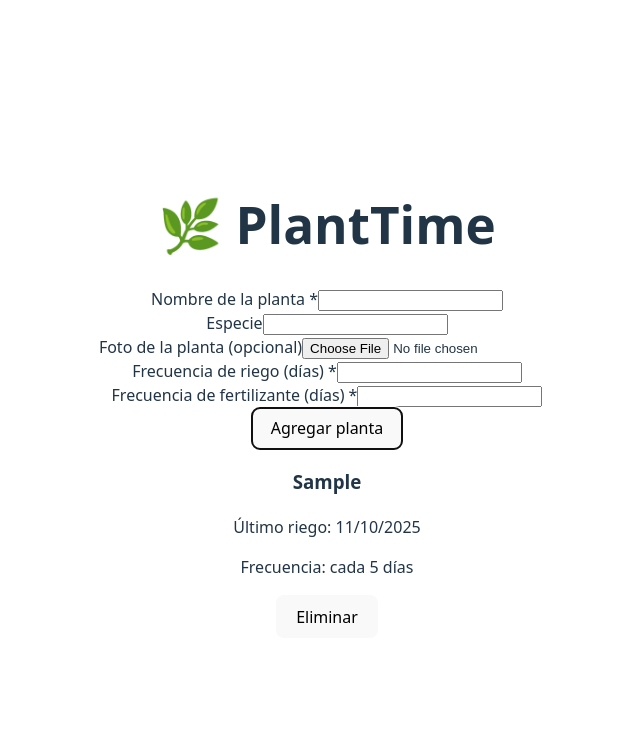
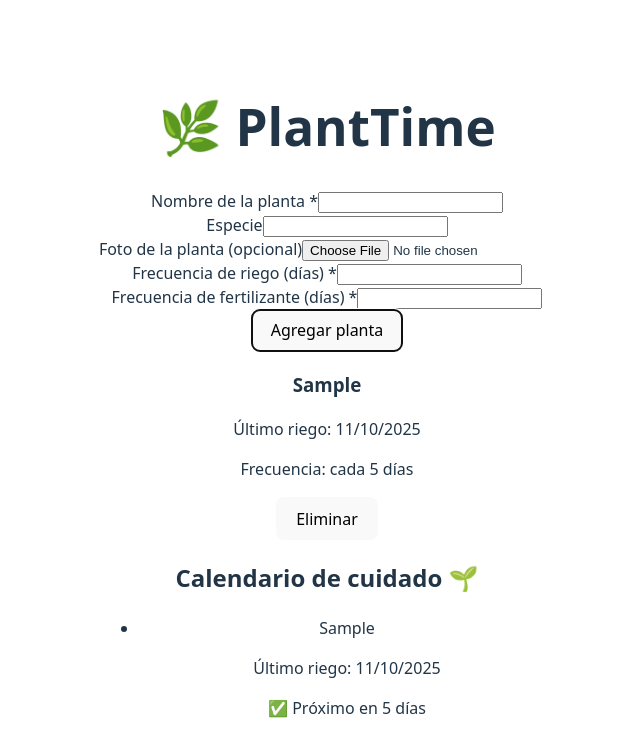
Before and after one commit to veronica-gi/planttime, a React (Vite) app: page / in a window 1280 px wide. Both pictures are taken after typing "Sample", "Sample", "5", "5" into the empty fields and a click on the button "Agregar planta". Shown: the top 756 px of the page, without its empty margins (313-953 px from the left). Built offline with nearby package versions, Linux system fonts and the light colour scheme.

Commit message:
feat: añadir función de calendario

```diff
--- a/src/app/App.tsx
+++ b/src/app/App.tsx
@@ -1,6 +1,7 @@
 import { useState, useEffect } from "react"
 import { PlantForm } from "../ui/components/PlantForm"
 import { PlantCard } from "../ui/components/PlantCard"
+import { PlantCalendar } from "../ui/components/PlantCalendar" // 👈 nuevo import
 import { plantService } from "../core/services/plantService"
 import type { Plant } from "../core/models/Plant"
 import "../ui/styles/app.css"
@@ -32,13 +33,22 @@ function App() {
         {/* Lista de plantas registradas */}
         <div className="grid gap-4 mt-6">
           {plants.length === 0 ? (
-            <p className="text-center text-gray-500">No tienes plantas registradas aún.</p>
+            <p className="text-center text-gray-500">
+              No tienes plantas registradas aún.
+            </p>
           ) : (
             plants.map((plant) => (
-              <PlantCard key={plant.id} plant={plant} onDelete={handleDeletePlant} />
+              <PlantCard
+                key={plant.id}
+                plant={plant}
+                onDelete={handleDeletePlant}
+              />
             ))
           )}
         </div>
+
+        {/* Calendario de cuidados */}
+        <PlantCalendar plants={plants} />
       </div>
     </div>
   )
--- a/src/core/models/Plant.ts
+++ b/src/core/models/Plant.ts
@@ -5,7 +5,7 @@ export interface Plant {
   lastWatered: Date
   wateringFrequency: number // en días
   lastFertilized?: Date
-  fertilizingFrequency?: number
+  fertilizingFrequency: number
   notes?: string
   imageUrl?: string
 }
--- /dev/null
+++ b/src/ui/components/PlantCalendar.tsx
@@ -0,0 +1,62 @@
+import type { Plant } from "../../core/models/Plant"
+
+interface PlantCalendarProps {
+  plants: Plant[]
+}
+
+export function PlantCalendar({ plants }: PlantCalendarProps) {
+  const today = new Date()
+
+  // Función para calcular los días desde la última acción
+  const daysSince = (date: Date) => {
+    const diff = Math.floor(
+      (today.getTime() - new Date(date).getTime()) / (1000 * 60 * 60 * 24)
+    )
+    return diff
+  }
+
+  // Determinar si toca riego o fertilizante
+  const getStatus = (plant: Plant) => {
+    const days = daysSince(plant.lastWatered)
+    const needsWater = days >= plant.wateringFrequency
+    const needsFertilizer =
+      plant.fertilizingFrequency && days >= plant.fertilizingFrequency
+
+    if (needsWater && needsFertilizer) return "💧🌿 Riego y fertilizante"
+    if (needsWater) return "💧 Riego"
+    if (needsFertilizer) return "🌿 Fertilizante"
+    return `✅ Próximo en ${Math.min(
+      plant.wateringFrequency - days,
+      plant.fertilizingFrequency - days
+    )} días`
+  }
+
+  return (
+    <div className="mt-8 bg-white dark:bg-zinc-800 p-6 rounded-xl shadow-md">
+      <h2 className="text-xl font-semibold mb-4">Calendario de cuidado 🌱</h2>
+
+      {plants.length === 0 ? (
+        <p className="text-gray-500">No tienes plantas registradas aún.</p>
+      ) : (
+        <ul className="space-y-3">
+          {plants.map((plant) => (
+            <li
+              key={plant.id}
+              className="p-3 border rounded-md flex items-center justify-between dark:border-zinc-700"
+            >
+              <div>
+                <p className="font-medium">{plant.name}</p>
+                <p className="text-sm text-gray-500">
+                  Último riego: {new Date(plant.lastWatered).toLocaleDateString()}
+                </p>
+              </div>
+              <span className="text-sm font-semibold">
+                {getStatus(plant)}
+              </span>
+            </li>
+          ))}
+        </ul>
+      )}
+    </div>
+  )
+}
```
